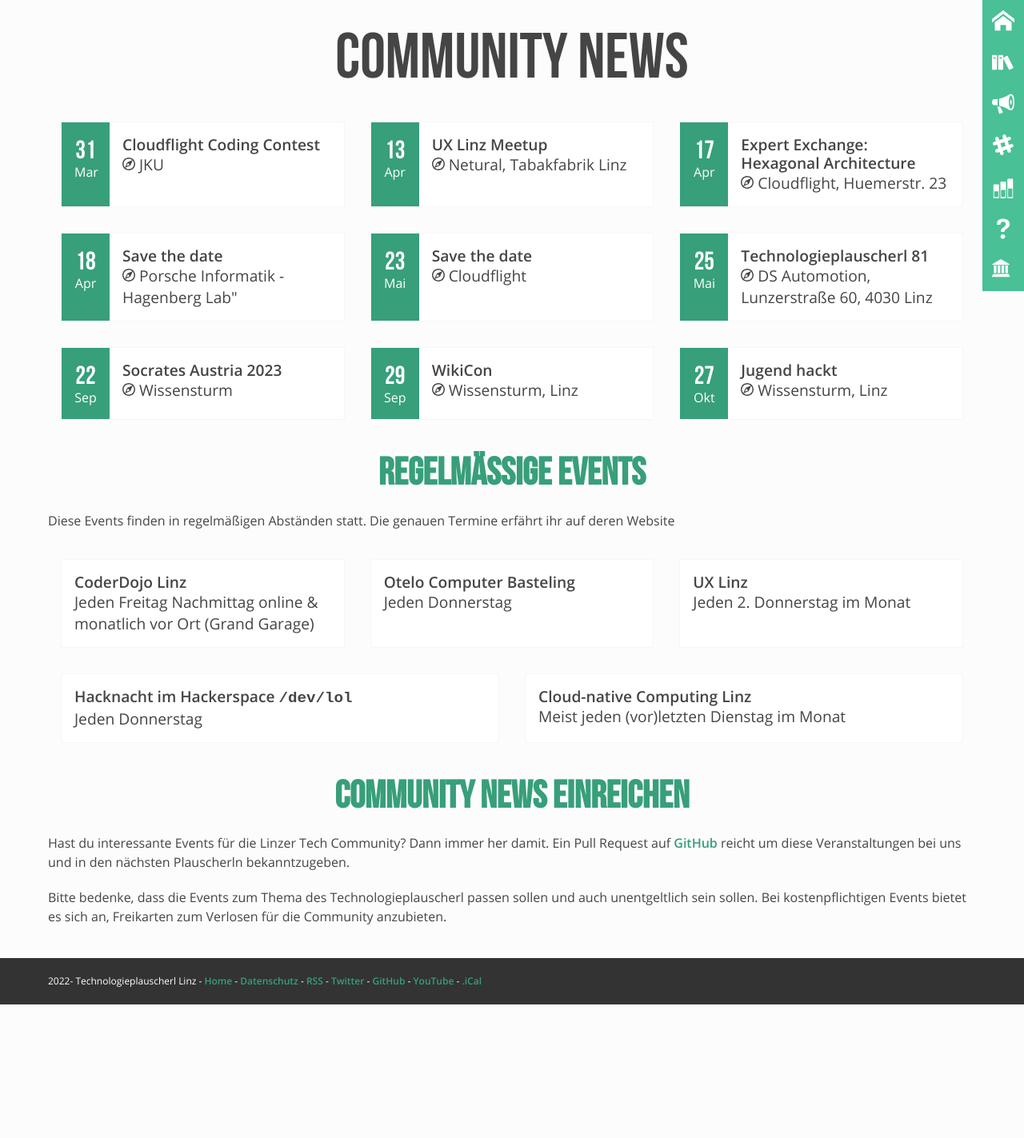
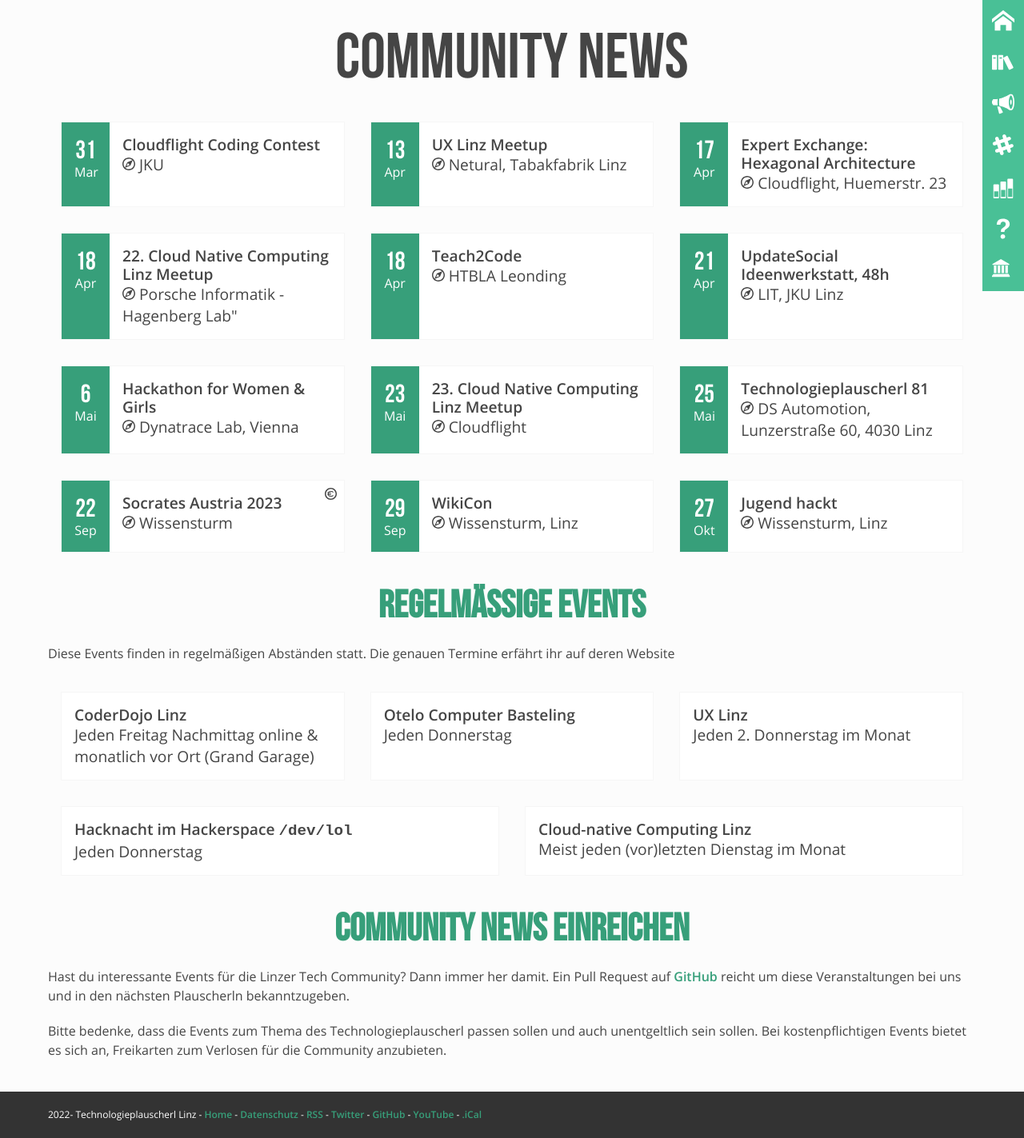
Before and after one commit to mericanAncer127/plauscherl, a Jekyll site: the page built from pages/community-news.html, in a window 1280 px wide. Shown: the whole page at 80% size. Built offline with Jekyll 4.4.1, drawn with Linux system fonts in a browser that asks for light colours; before the commit the page ends 1256 px from its top, so only the background shows below that.

Commit message:
Add community events
* Female Coders
* UpdateSocial
* Teach2Code

```diff
--- a/_data/community.yml
+++ b/_data/community.yml
@@ -194,6 +194,7 @@
             location: Wissensturm
             date: 2023-09-22
             link: https://socrates-conference.at/
+            cost: 39 EUR
 -   id: digitalfuture
     name: "Digital Future Meetup"
     events:
@@ -263,6 +264,14 @@
             location: "Wissensturm"
             date: 2023-02-08
             link: https://www.meetup.com/female-coders-linz/events/291166639/
+        -   name: "Female Coders Study Group"
+            location: "Wissensturm"
+            date: 2023-03-29
+            link: https://www.meetup.com/female-coders-linz/events/291622293/
+        -   name: "Hackathon for Women & Girls"
+            location: "Dynatrace Lab, Vienna"
+            date: 2023-05-06
+            link: https://www.meetup.com/female-coders-linz/events/292147931/
 -   id: beer+code
     name: "beer+code Ried"
     events:
@@ -304,15 +313,15 @@
             location: "Tractive"
             date: 2022-11-22
             link: https://www.meetup.com/cloud-native-computing-linz/events/289318053/
-        -   name: "Crossplase Use-cases"
-            location: "Dyntrace - Grünwinkel Lab"
+        -   name: "Crossplane Use-cases"
+            location: "Dynatrace - Grünwinkel Lab"
             date: 2023-03-28
             link: https://community.cncf.io/events/details/cncf-linz-presents-cloud-native-linz-march-28-crossplane-use-cases/
-        -   name: "Save the date"
+        -   name: "22. Cloud Native Computing Linz Meetup"
             location: Porsche Informatik - Hagenberg Lab"
             date: 2023-04-18
             link: https://community.cncf.io/linz/
-        -   name: "Save the date"
+        -   name: "23. Cloud Native Computing Linz Meetup"
             location: "Cloudflight"
             date: 2023-05-23
             link: https://community.cncf.io/linz/
@@ -393,3 +402,17 @@
             location: "Netural, Tabakfabrik Linz"
             date: 2023-04-13
             link: https://www.meetup.com/de-DE/ux-linz/events/ptvkbryfcfbmb/
+-   id: update-social
+    name: "UpdateSocial"
+    events:
+        -   name: "UpdateSocial Ideenwerkstatt, 48h"
+            location: "LIT, JKU Linz"
+            date: 2023-04-21
+            link: https://updatesocial.org/mitmachen/
+-   id: teach-2-code
+    name: "Teach2Code"
+    events:
+        -   name: "Teach2Code"
+            location: "HTBLA Leonding"
+            date: 2023-04-18
+            link: https://www.meetup.com/teach2code/events/292086220
```
